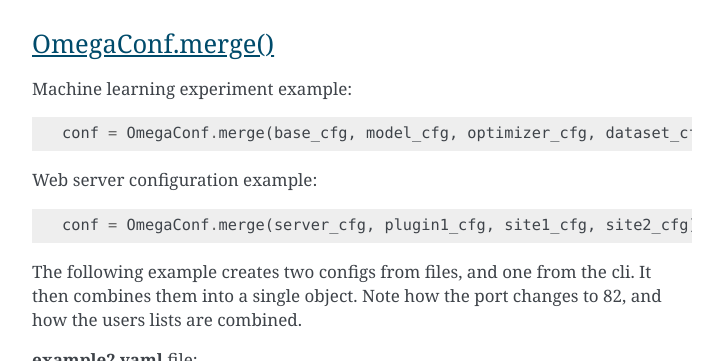
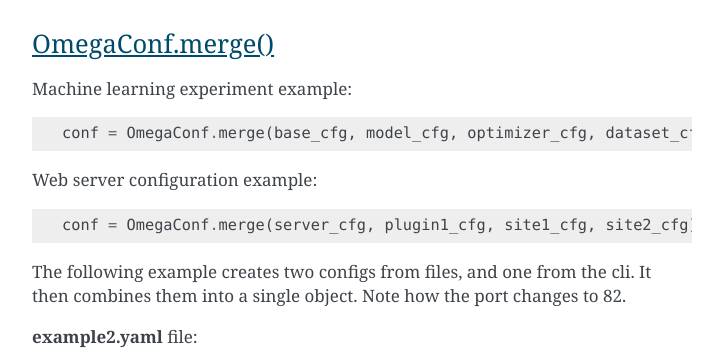
Before and after one commit to omry/omegaconf, a Sphinx documentation site: the page built from docs/source/usage.rst, in a window 1280 px wide and 900 px high, scrolled down 9310 px, cut to the strip 0-361 px from the top of the window. Shown: the whole strip, without its empty margins (388-1111 px from the left). Built offline with Sphinx 7.4.7, drawn with Linux system fonts in a browser that asks for light colours.

Commit message:
Update usage.rst
update phrasing about list merges

```diff
--- a/docs/source/usage.rst
+++ b/docs/source/usage.rst
@@ -449,7 +449,7 @@
    conf = OmegaConf.merge(server_cfg, plugin1_cfg, site1_cfg, site2_cfg)
 
 The following example creates two configs from files, and one from the cli. It then combines them into a single object.
-Note how the port changes to 82, and how the users lists are combined.
+Note how the port changes to 82.
 
 **example2.yaml** file:
 
```
